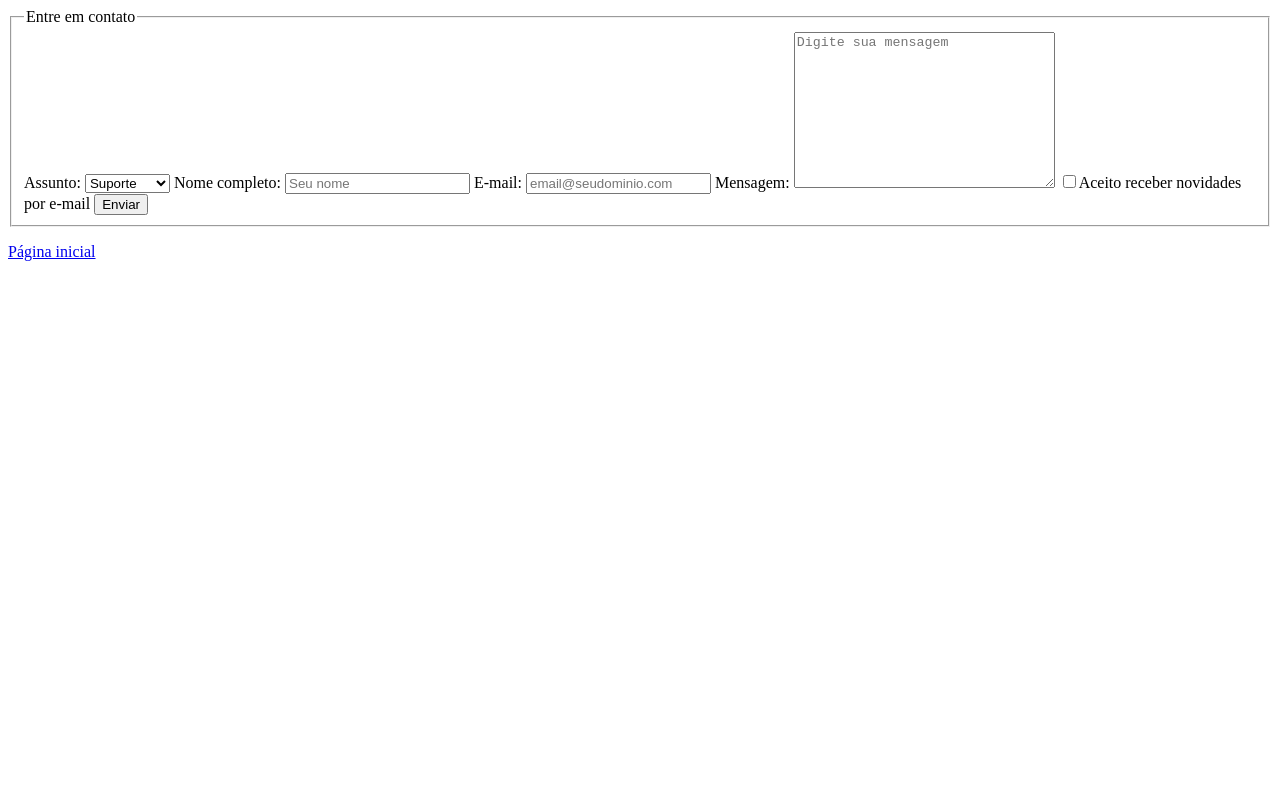
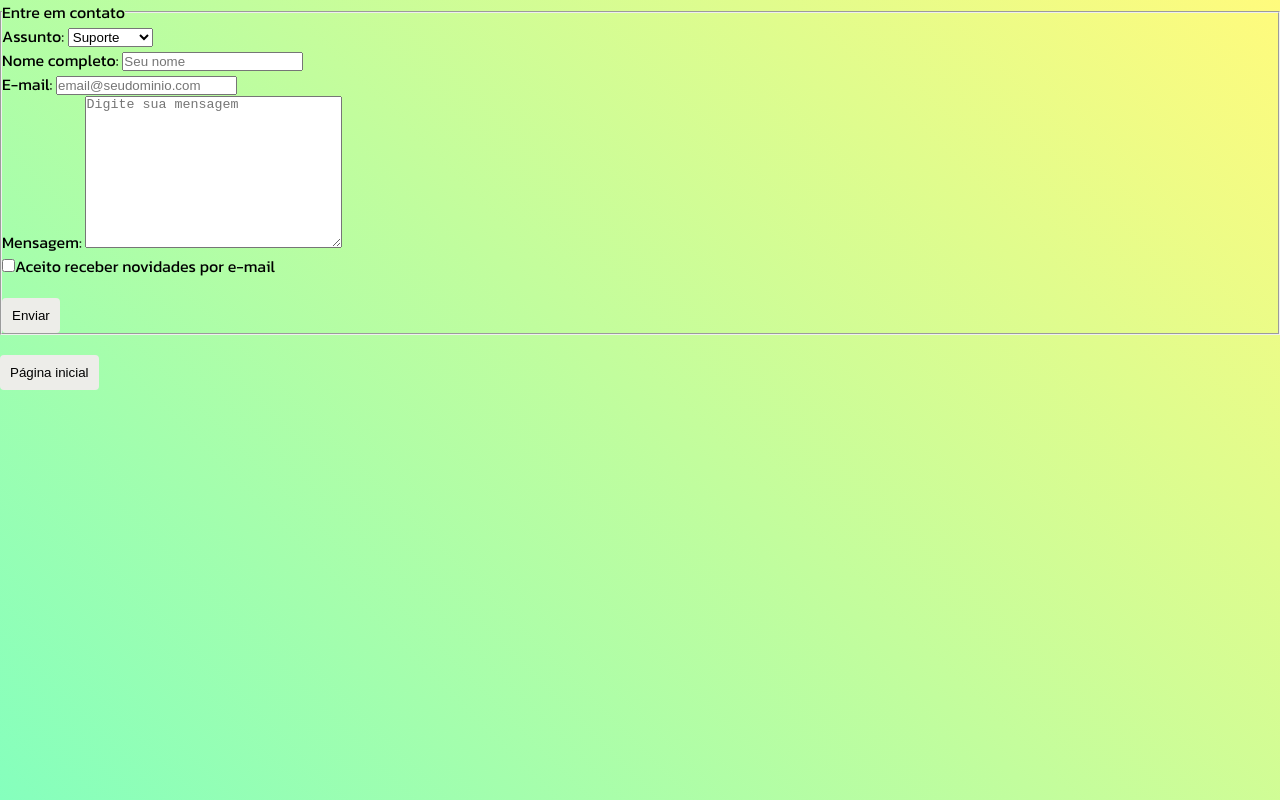
Before and after one commit to danielfeitosa4/desafios-html, a plain HTML site: page pages/formularioDeContato.html in a window 1280 px wide. Drawn offline with Linux system fonts and the light colour scheme.

Commit message:
inicio da estilizacao do formulario de contato

```diff
--- a/css/formularioDeContato.css
+++ b/css/formularioDeContato.css
@@ -0,0 +1,36 @@
+* {
+  padding: 0;
+  margin: 0;
+  font-style: none;
+  box-sizing: border-box;
+  text-decoration: none;
+}
+
+body {
+  background-image: linear-gradient(45deg, #85FFBD 0%, #FFFB7D 100%);
+  height: 100vh;
+  font-family: 'Kanit', sans-serif;
+}
+
+#box {
+  background-color: brown;
+  width: 35vw;
+}
+
+#box fieldset {
+  background-color: red;
+  width: 35vw;
+}
+
+button {
+  background-color: #edede9;
+  padding: 10px;
+  border-radius: 4px;
+  border: none;
+  cursor: pointer;
+  margin-top: 20px;
+}
+
+button:hover {
+  background-color: #FFFB7D;
+}
--- a/pages/formularioDeContato.html
+++ b/pages/formularioDeContato.html
@@ -4,14 +4,24 @@
   <meta charset="UTF-8">
   <meta http-equiv="X-UA-Compatible" content="IE=edge">
   <meta name="viewport" content="width=device-width, initial-scale=1.0">
+
+  <!-- CSS -->
+  <link rel="stylesheet" href="../css/formularioDeContato.css">
+
+  <!-- Fonts -->
+  <link rel="preconnect" href="https://fonts.googleapis.com">
+  <link rel="preconnect" href="https://fonts.gstatic.com" crossorigin>
+  <link href="https://fonts.googleapis.com/css2?family=Kanit&display=swap" rel="stylesheet">
+
   <title>Formulário de contato</title>
 </head>
 <body>
-
+  <div id=box">
     <form action="">
       <fieldset>
         <legend>Entre em contato</legend>
 
+        <div class="itens">
           <label for="subject">Assunto:</label>
           <select name="subject" id="subject" required>
             <option value="support">Suporte</option>
@@ -20,26 +30,35 @@
             <option value="purchases">Compras</option>
             <option value="you_doubt">Dúvidas</option>
           </select>
+        </div>
 
+        <div class="itens">
           <label for="name">Nome completo:</label>
           <input type="text" name="name" id="name" placeholder="Seu nome" required>
+        </div>
 
+        <div class="itens">
           <label for="email">E-mail:</label>
           <input type="email" name="email" id="email" placeholder="email@seudominio.com" required>
+        </div>
 
+        <div class="itens">
           <label for="message">Mensagem:</label>
           <textarea name="message" id="message" cols="30" rows="10" placeholder="Digite sua mensagem" required></textarea>
+        </div>
 
+        <div class="itens">
           <label for="check"></label>
           <input type="checkbox" name="check" id="check">Aceito receber novidades por e-mail
-
+        </div>
 
         <button type="submit">Enviar</button>
       </fieldset>
     </form>
+  </div>
 
   <a href="../index.html">
-    <p>Página inicial</p>
+    <button>Página inicial</button>
   </a>
 
 </body>
```
Lines whose indentation alone changed are shown as unchanged.
